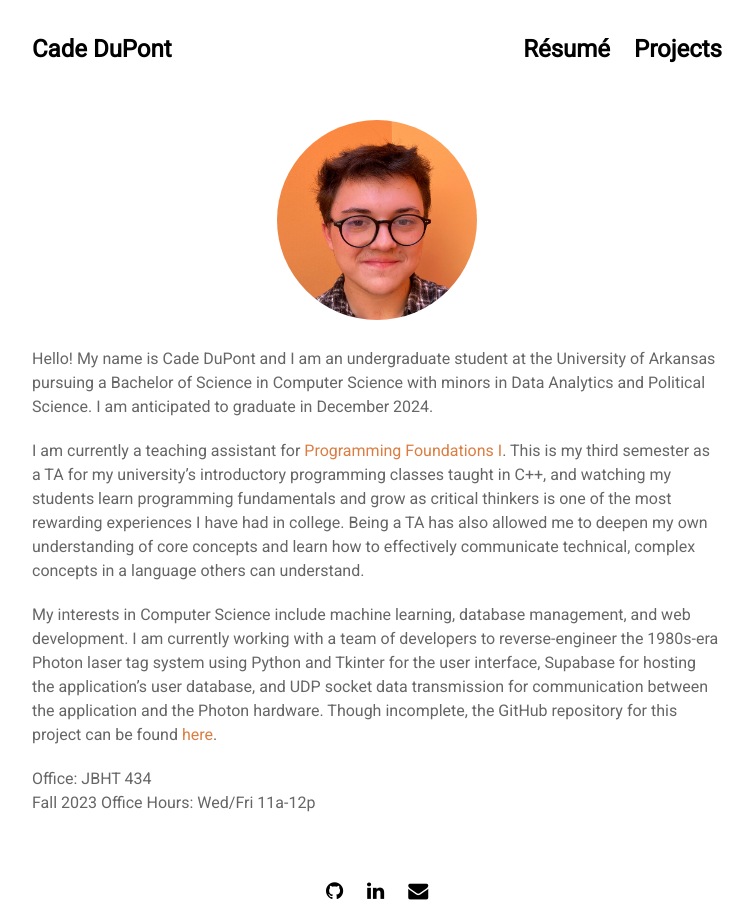
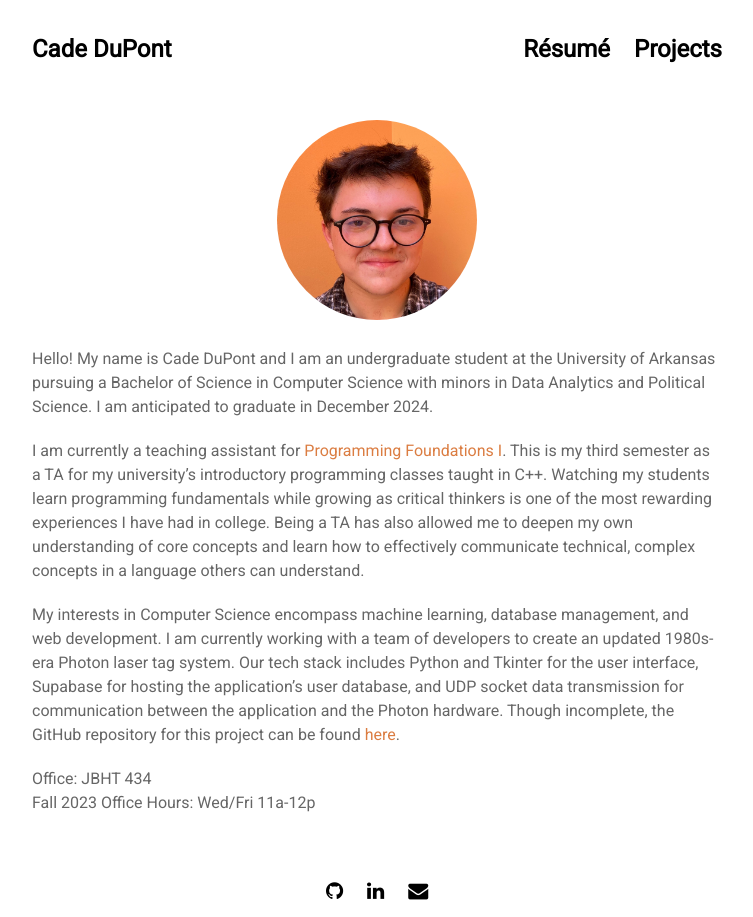
Before and after one commit to cadedupont/cadedupont.github.io, a Jekyll site: the page built from index.md, in a window 1280 px wide. Shown: the whole page, without its empty margins (263-1016 px from the left). Built offline with Jekyll 4.4.1, drawn with Linux system fonts in a browser that asks for light colours; nearby versions of some CDN libraries.

Commit message:
Update about and resume pages

```diff
--- a/_includes/resume.html
+++ b/_includes/resume.html
@@ -1,3 +1,4 @@
 <object>
+    <p>A copy of my résumé is attached below. You can download it <a href="/assets/resume.pdf" download>here</a>.</p><br>
     <embed src="/assets/resume.pdf" width="100%" height="900px" type='application/pdf'>
 </object>
--- a/index.md
+++ b/index.md
@@ -10,10 +10,10 @@ title: Home
 Hello! My name is Cade DuPont and I am an undergraduate student at the University of Arkansas pursuing a Bachelor of Science in Computer Science with minors in Data Analytics and Political Science. I am anticipated to graduate in December 2024.
 
 
-I am currently a teaching assistant for [Programming Foundations I](https://catalog.uark.edu/search/?P=CSCE%202004). This is my third semester as a TA for my university's introductory programming classes taught in C++, and watching my students learn programming fundamentals and grow as critical thinkers is one of the most rewarding experiences I have had in college. Being a TA has also allowed me to deepen my own understanding of core concepts and learn how to effectively communicate technical, complex concepts in a language others can understand.
+I am currently a teaching assistant for [Programming Foundations I](https://catalog.uark.edu/search/?P=CSCE%202004). This is my third semester as a TA for my university's introductory programming classes taught in C++. Watching my students learn programming fundamentals while growing as critical thinkers is one of the most rewarding experiences I have had in college. Being a TA has also allowed me to deepen my own understanding of core concepts and learn how to effectively communicate technical, complex concepts in a language others can understand.
 
 
-My interests in Computer Science include machine learning, database management, and web development. I am currently working with a team of developers to reverse-engineer the 1980s-era Photon laser tag system using Python and Tkinter for the user interface, Supabase for hosting the application's user database, and UDP socket data transmission for communication between the application and the Photon hardware. Though incomplete, the GitHub repository for this project can be found [here](https://github.com/cadedupont/photon).
+My interests in Computer Science encompass machine learning, database management, and web development. I am currently working with a team of developers to create an updated 1980s-era Photon laser tag system. Our tech stack includes Python and Tkinter for the user interface, Supabase for hosting the application's user database, and UDP socket data transmission for communication between the application and the Photon hardware. Though incomplete, the GitHub repository for this project can be found [here](https://github.com/cadedupont/photon).
 
 
 Office: JBHT 434<br>
```
